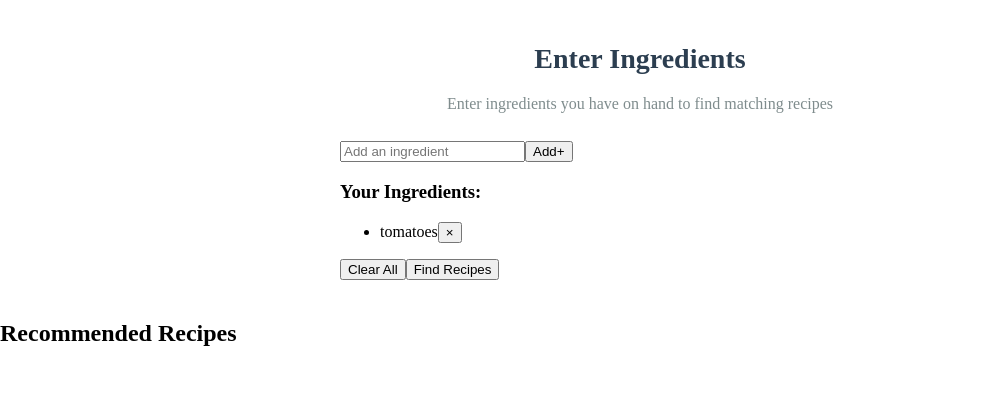
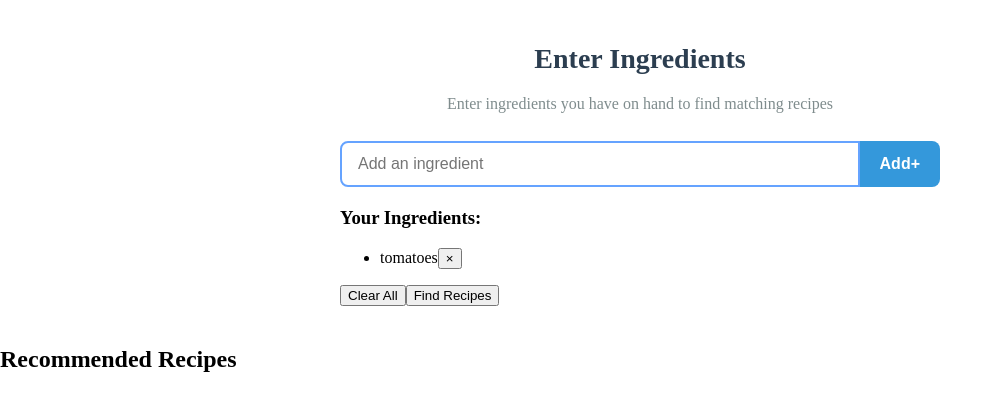
Before and after one commit to Eduardo-J-Morales/AI-Recipe-Recommendation-Engine, an Astro site in the folder client/: page / in a window 1280 px wide. Shown: the whole page, without its empty margins (0-1003 px from the left). Built offline with nearby package versions, Linux system fonts and the light colour scheme; Astro itself is replaced by a stand-in of ours.

Commit message:
Updated client/src/components/IngredientsInput.vue

```diff
--- a/client/src/components/IngredientsInput.vue
+++ b/client/src/components/IngredientsInput.vue
@@ -121,4 +121,42 @@ const findRecipes = async () => {
   margin-bottom: 28px;
   font-size: 16px;
 }
+
+.input-group {
+  display: flex;
+  margin-bottom: 20px;
+}
+
+.ingredient-input {
+  flex: 1;
+  padding: 12px 16px;
+  border: 2px solid #65a3ff;
+  border-radius: 8px 0 0 8px;
+  font-size: 16px;
+  transition:all 0.3s ease;
+}
+
+.ingredient-input:focus {
+  outline: none;
+  border-color: #3498db;
+}
+
+.add-button {
+  background-color: #3498db;
+  color: #fff;
+  border:none;
+  border-radius: 0 8px 8px 0;
+  padding: 0 20px;
+  cursor: pointer;
+  font-size: 16px;
+  font-weight: 600;
+  transition: background-color 0.3s ease;
+  display: flex;
+  align-items: center;
+  justify-content: center;
+}
+
+.add-button:hover {
+  background-color: #2980b9;
+}
 </style>
```
